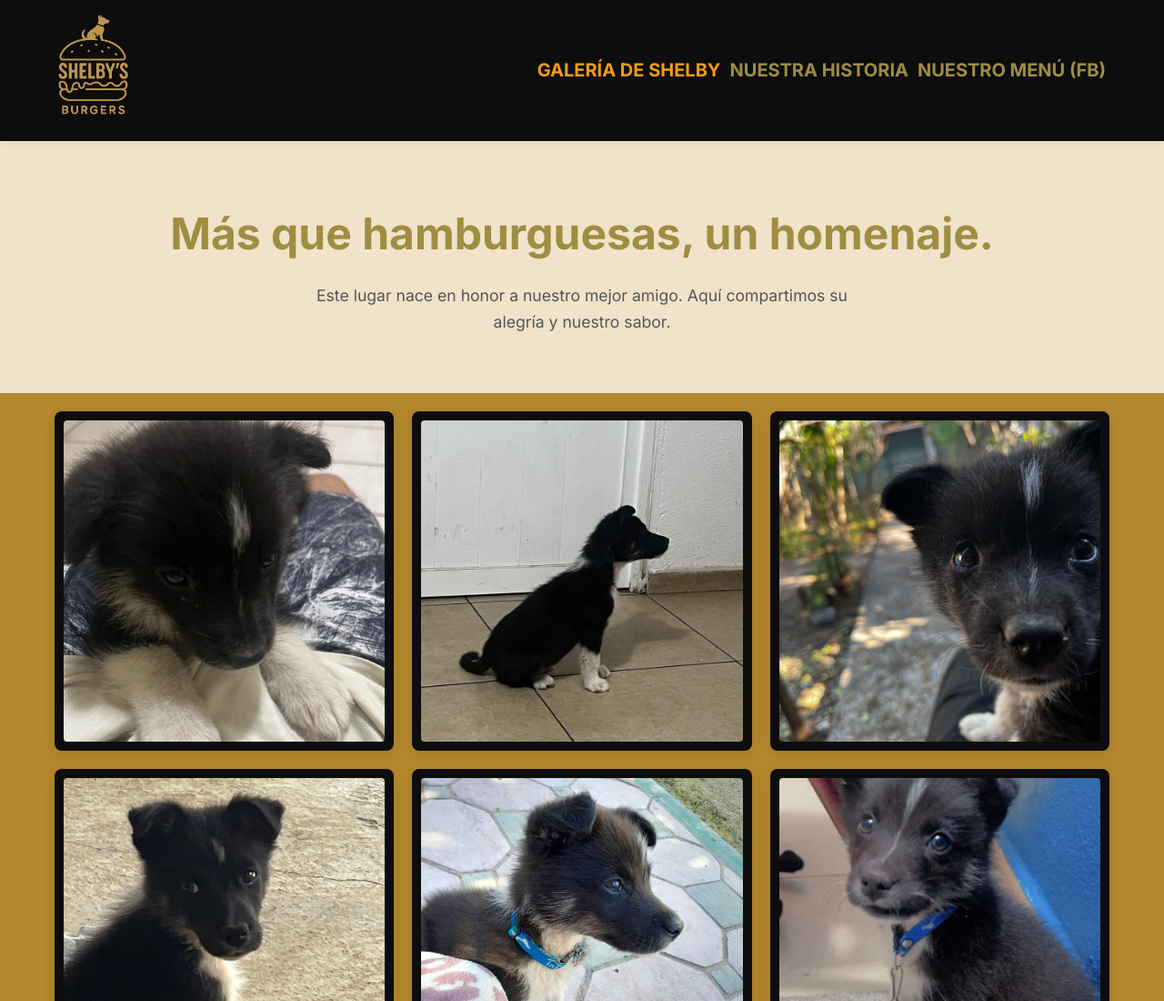
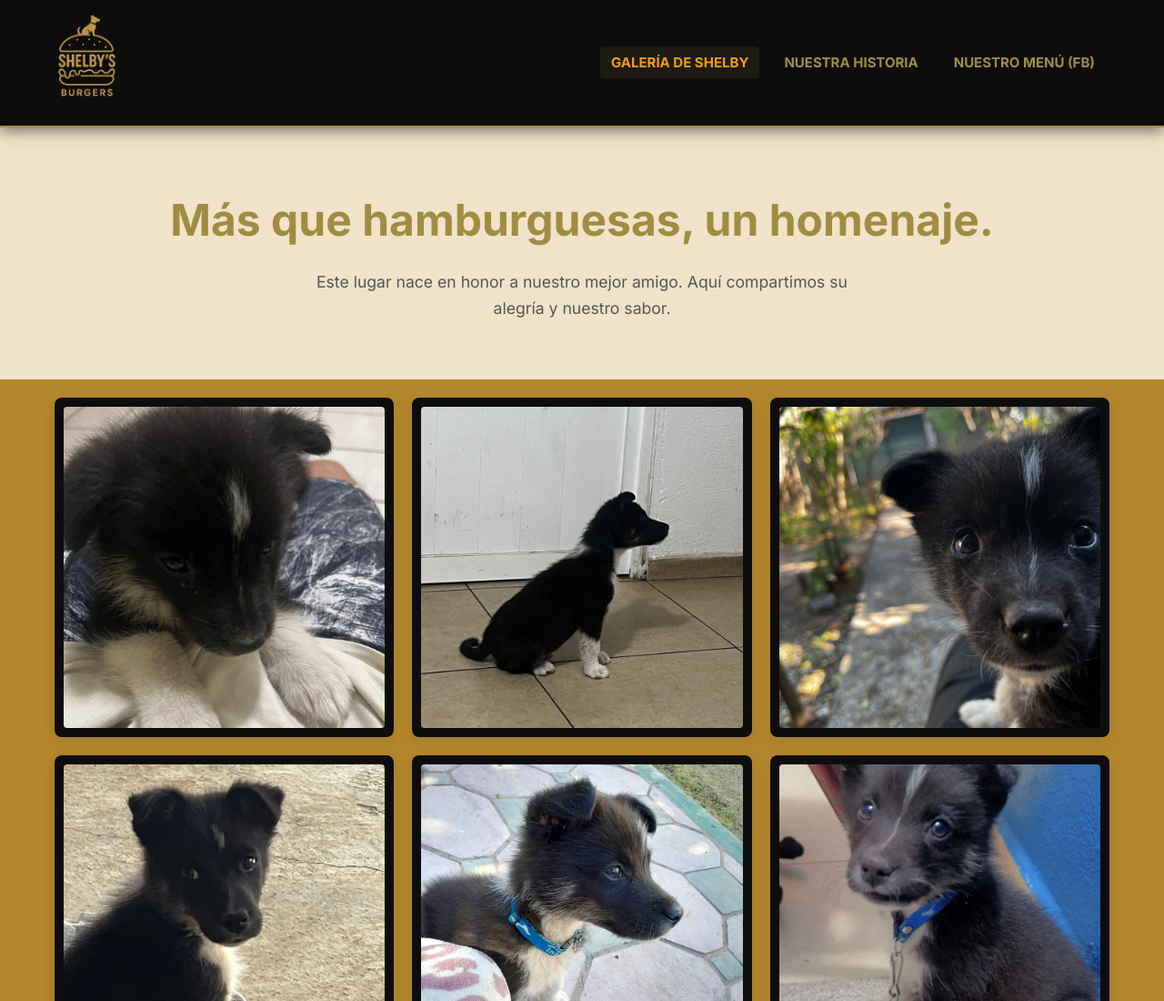
Before and after one commit to ShelbysBrgrs/Shelby, a plain HTML site: page index.html in a window 1280 px wide. Shown: the top 1100 px of the page at 91% size. Drawn offline with Linux system fonts and the light colour scheme; a script that the page names is missing.

Commit message:
Refactor styles.css for improved layout and design

```diff
--- a/styles.css
+++ b/styles.css
@@ -25,55 +25,56 @@ body {
     line-height: 1.6;
 }
 
-/* 2. HEADER Y NAVEGACIÓN */
+/* 2. HEADER Y NAVEGACIÓN (Optimizado) */
 .main-header {
     background-color: var(--white);
-    padding: 1.5rem;
+    padding: 1.5rem 1rem; /* Reduje un poco el padding vertical */
     text-align: center;
-    box-shadow: 0 2px 10px rgba(0,0,0,0.05);
-    position: sticky;
-    top: 0;
+    box-shadow: 0 4px 15px rgba(0,0,0,0.5);
+    position: relative;
     z-index: 1000;
+    border-bottom: 2px solid var(--primary-color);
 }
 
 .logo-img {
-    height: 110px;
+    height: 90px; /* Un poco más pequeño para balancear */
     width: auto;
-    margin-bottom: 5px;
+    margin-bottom: 8px;
+    transition: var(--transition);
 }
 
 .main-header h1 {
-    font-size: 1.4rem;
+    font-size: 1.5rem;
     color: var(--primary-color);
-    letter-spacing: 1px;
-}
-
-.main-header h1 span {
-    color: var(--accent-color);
-    font-weight: 300;
+    letter-spacing: 2px;
+    margin-bottom: 0.5rem;
+    text-shadow: 1px 1px 2px rgba(0,0,0,0.5); /* Le da profundidad al nombre */
 }
 
 .nav-links {
     list-style: none;
     display: flex;
     justify-content: center;
-    gap: 10px;
+    flex-wrap: wrap;
+    gap: 15px;
     margin-top: 1rem;
 }
 
 .nav-links a {
     text-decoration: none;
     color: var(--primary-color);
-    font-weight: 600;
-    font-size: 20px;
+    font-weight: 700;
+    font-size: 15px;
     text-transform: uppercase;
     transition: var(--transition);
+    padding: 8px 12px;
+    border-radius: 4px;
 }
 
 .nav-links a:hover, .nav-links a.active {
     color: var(--accent-color);
+    background-color: rgba(160, 141, 66, 0.1); /* Un fondo sutil al pasar el mouse */
 }
-
 /* 3. HERO / INTRODUCCIÓN */
 .hero {
     text-align: center;
```
